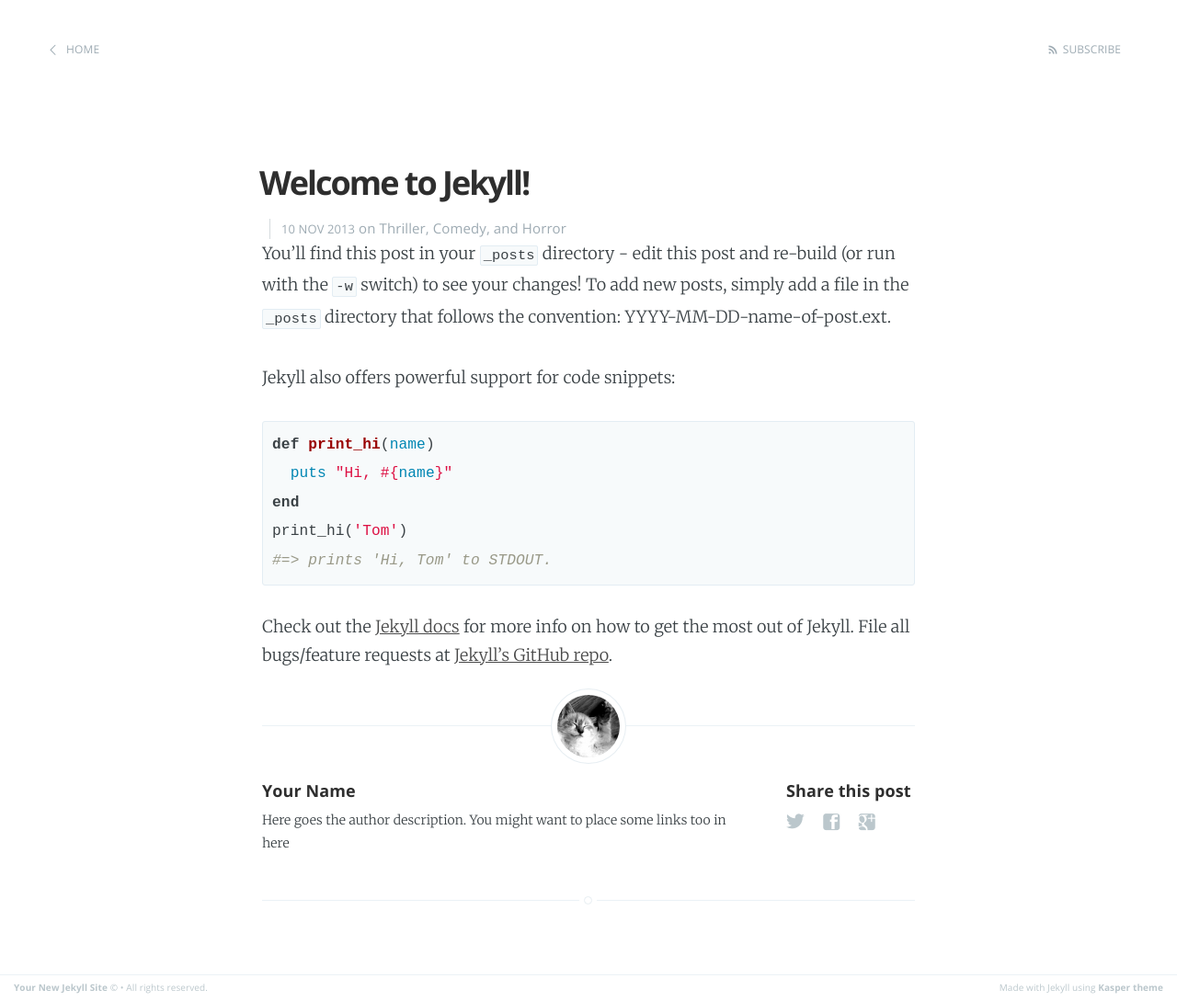
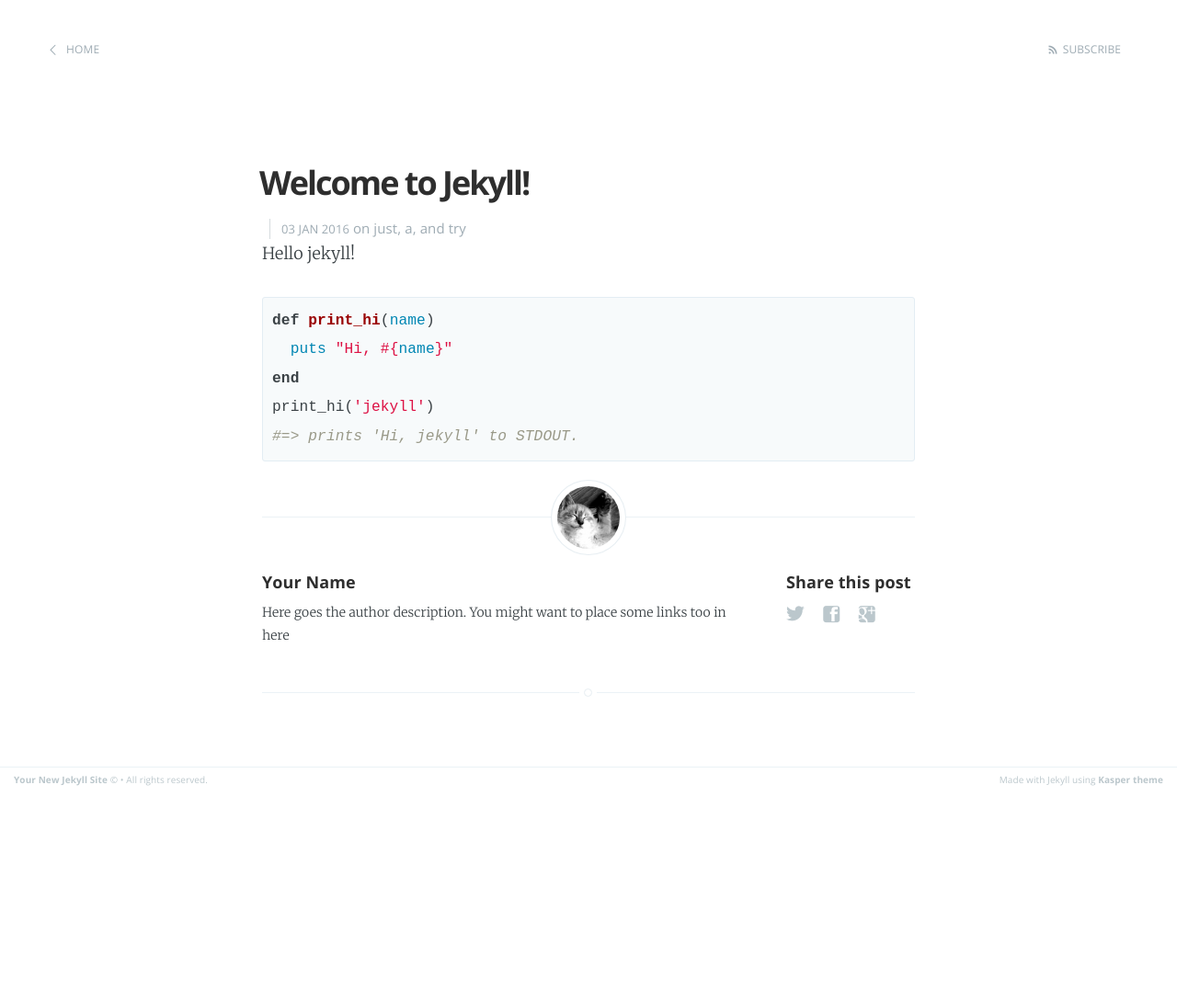
Before and after one commit to orinew/orinew.github.io, a Jekyll site: the page built from _posts/2013-11-10-welcome-to-jekyll.markdown, in a window 1280 px wide. Shown: the whole page at 92% size. Built offline with Jekyll 4.4.1, drawn with Linux system fonts in a browser that asks for light colours; Markdown is read by kramdown in place of the engine named in the settings; after the commit the page ends 900 px from its top, so only the background shows below that.

Commit message:
just a try

```diff
--- a/_posts/2013-11-10-welcome-to-jekyll.markdown
+++ b/_posts/2013-11-10-welcome-to-jekyll.markdown
@@ -1,24 +1,17 @@
 ---
 layout: post
 title:  "Welcome to Jekyll!"
-date:   2013-11-10 10:18:00
-categories: Thriller Comedy Horror
+date:   2016-01-03 17：00：00
+categories: just a try
 ---
 
-You'll find this post in your `_posts` directory - edit this post and re-build (or run with the `-w` switch) to see your changes!
-To add new posts, simply add a file in the `_posts` directory that follows the convention: YYYY-MM-DD-name-of-post.ext.
+Hello jekyll!
 
-Jekyll also offers powerful support for code snippets:
 
 {% highlight ruby %}
 def print_hi(name)
   puts "Hi, #{name}"
 end
-print_hi('Tom')
-#=> prints 'Hi, Tom' to STDOUT.
+print_hi('jekyll')
+#=> prints 'Hi, jekyll' to STDOUT.
 {% endhighlight %}
-
-Check out the [Jekyll docs][jekyll] for more info on how to get the most out of Jekyll. File all bugs/feature requests at [Jekyll's GitHub repo][jekyll-gh].
-
-[jekyll-gh]: https://github.com/mojombo/jekyll
-[jekyll]:    http://jekyllrb.com
```
